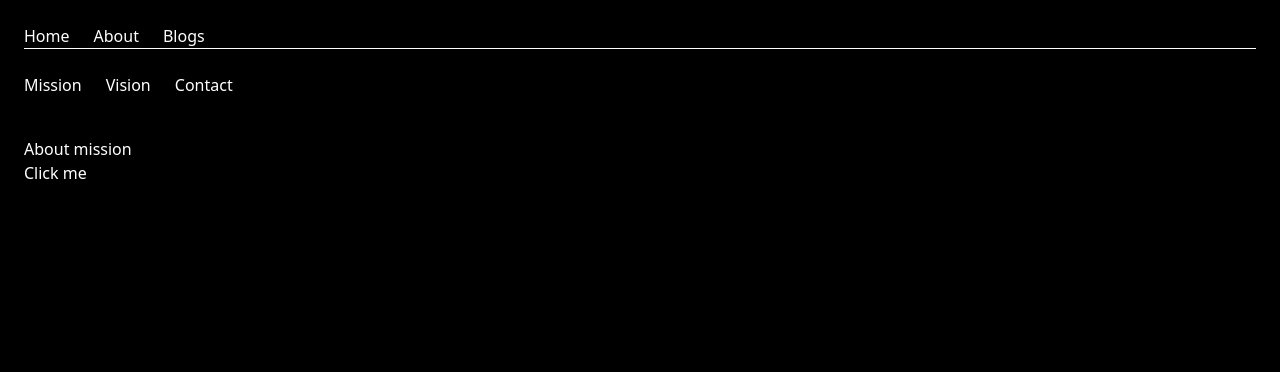
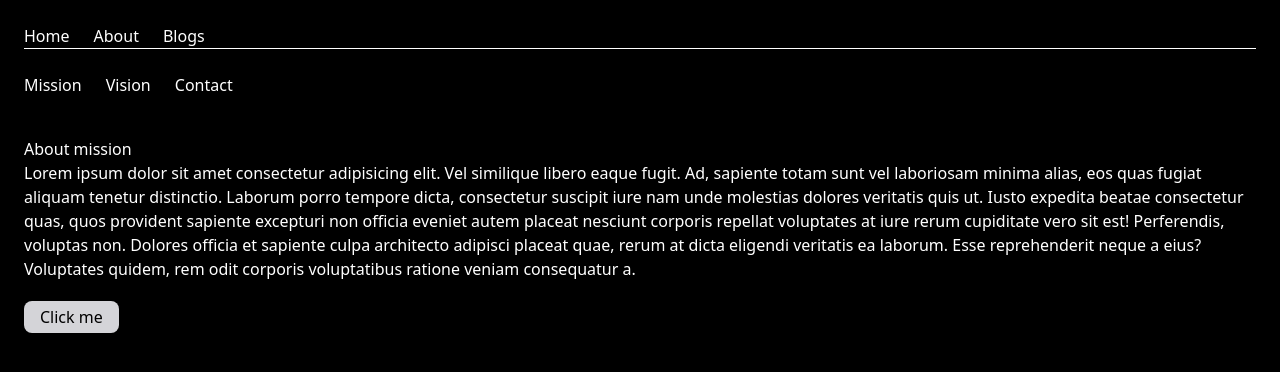
Before and after one commit to armaanepiic/nextjs, a Next.js app: page /about/mission in a window 1280 px wide. Shown: the top 372 px of the page. Built offline with nearby package versions, Linux system fonts and the light colour scheme.

Commit message:
client side component button inside the component directory

```diff
--- a/app/about/mission/page.js
+++ b/app/about/mission/page.js
@@ -1,8 +1,11 @@
+import Button from "@/app/components/Button";
+
 export default function Mission() {
   return (
     <main className="mt-10">
       <div>About mission</div>
-      <button>Click me</button>
+      <div>Lorem ipsum dolor sit amet consectetur adipisicing elit. Vel similique libero eaque fugit. Ad, sapiente totam sunt vel laboriosam minima alias, eos quas fugiat aliquam tenetur distinctio. Laborum porro tempore dicta, consectetur suscipit iure nam unde molestias dolores veritatis quis ut. Iusto expedita beatae consectetur quas, quos provident sapiente excepturi non officia eveniet autem placeat nesciunt corporis repellat voluptates at iure rerum cupiditate vero sit est! Perferendis, voluptas non. Dolores officia et sapiente culpa architecto adipisci placeat quae, rerum at dicta eligendi veritatis ea laborum. Esse reprehenderit neque a eius? Voluptates quidem, rem odit corporis voluptatibus ratione veniam consequatur a.</div>
+      <Button />
     </main>
   );
 }
--- a/app/about/page.js
+++ b/app/about/page.js
@@ -1,5 +1,5 @@
 export default function About() {
-  throw new Error("There was an huge error");
+  // throw new Error("There was an huge error");
   return (
     <main className="mt-10">
       <div>About Us page</div>
--- /dev/null
+++ b/app/components/Button.js
@@ -0,0 +1,14 @@
+"use client";
+
+export default function Button() {
+  return (
+    <div className="mt-5">
+      <button
+        className="rounded-lg px-4 py-1 border-0 bg-zinc-300 text-black cursor-pointer hover:bg-zinc-400"
+        onClick={() => console.log("I have clicked here!")}
+      >
+        Click me
+      </button>
+    </div>
+  );
+}
```
